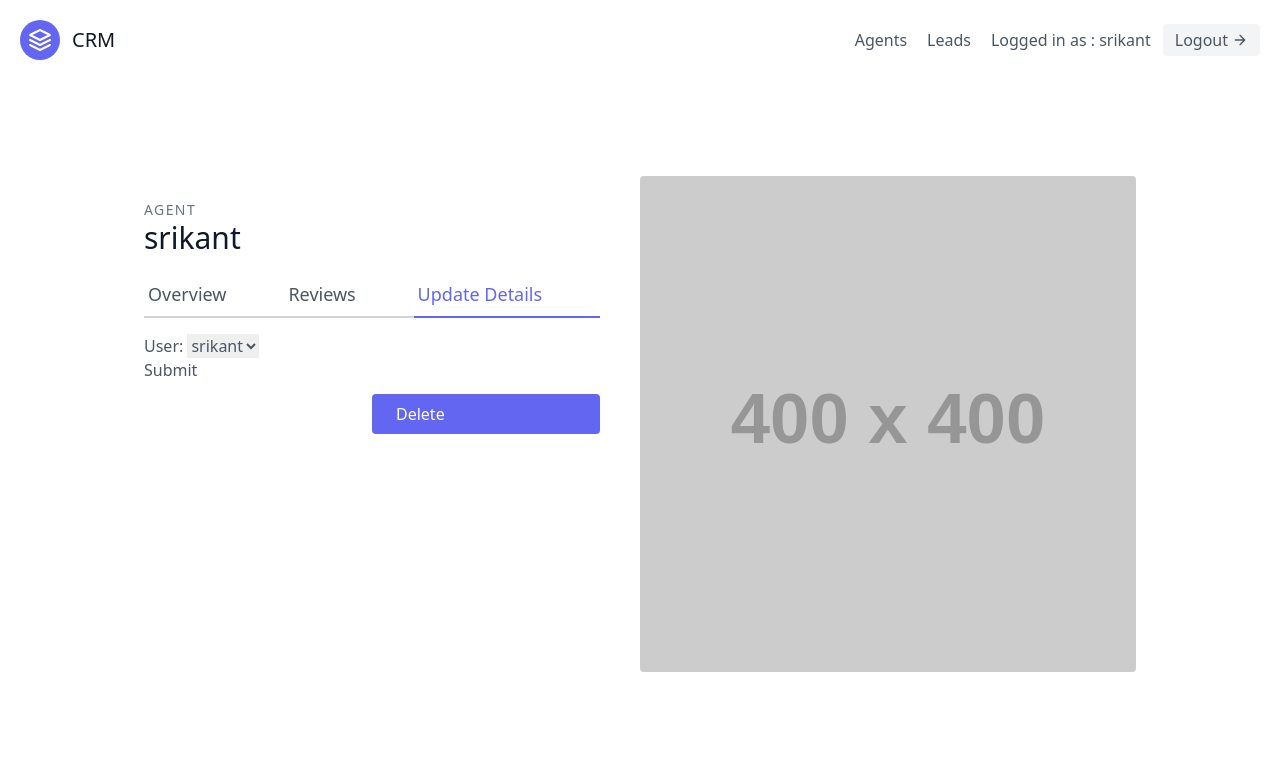
After one commit to Srikant-Jena/CRM-APP, a Django app: page /agents/1/update/ in a window 1280 px wide. The commit adds this page. Shown: the top 767 px of the page. Run offline with Django 4.2, Linux system fonts and the light colour scheme; a user stored in the database is signed in; data comes from the database, SQL or seed files in the repository; both versions use the stored data as it was after the commit; grey boxes labelled with a size stand in for pictures from a placeholder-image service; parts of the project's set-up code (start-up, migrations or seed data) failed here and were passed over; some libraries are stand-ins or nearby versions.

Commit message:
Fifth commit

```diff
--- a/agents/forms.py
+++ b/agents/forms.py
@@ -1,16 +1,11 @@
 from django import forms
-from django.contrib.auth import get_user_model
-from django.contrib.auth.forms import UserCreationForm
-
-User = get_user_model()
+from leads.models import Agent
 
 
 class AgentModelForm(forms.ModelForm):
     class Meta:
-        model = User
+        model = Agent
         fields = (
-            'email',
-            'username',
-            'first_name',
-            'last_name'
+            'user',
+
         )
--- /dev/null
+++ b/agents/mixins.py
@@ -0,0 +1,10 @@
+from django.contrib.auth.mixins import AccessMixin
+from django.shortcuts import redirect
+
+
+class OrganisorAndLoginRequiredMixin(AccessMixin):
+    """Verify that the current user is authenticated and is an organisor."""
+    def dispatch(self, request, *args, **kwargs):
+        if not request.user.is_authenticated or not request.user.is_organisor:
+            return redirect("leads:lead-list")
+        return super().dispatch(request, *args, **kwargs)
--- a/agents/templates/agents/agent_list.html
+++ b/agents/templates/agents/agent_list.html
@@ -13,7 +13,7 @@
                 <h1 class="text-4xl text-gray-800">Agents</h1>
             </div>
             <div>
-                <a class = "text-gray-500 hover:text-blue-500" href = "{% url 'leads:lead-create'%}"> Create a new Agent</a>
+                <a class = "text-gray-500 hover:text-blue-500" href = "{% url 'agents:agent-create'%}"> Create a new Agent</a>
             </div>
         </div>
         <div class="flex flex-wrap -m-4">
@@ -28,7 +28,7 @@
                 <div class="flex-grow">
                     <h2 class="text-gray-900 text-lg title-font font-medium mb-3">{{ agent.user.username}}</h2>
                     <p class="leading-relaxed text-base">Blue bottle crucifix vinyl post-ironic four dollar toast vegan taxidermy. Gastropub indxgo juice poutine.</p>
-                    <a href="{% url 'leads:lead-detail' lead.pk %}" class="mt-3 text-indigo-500 inline-flex items-center">View this lead
+                    <a href="{% url 'agents:agent-detail' agent.pk %}" class="mt-3 text-indigo-500 inline-flex items-center">View this agent
                         <svg fill="none" stroke="currentColor" stroke-linecap="round" stroke-linejoin="round" stroke-width="2" class="w-4 h-4 ml-2" viewBox="0 0 24 24">
                            <path d="M5 12h14M12 5l7 7-7 7"></path>
                         </svg>
--- /dev/null
+++ b/agents/templates/agents/agent_update.html
@@ -0,0 +1,35 @@
+{% extends "base.html" %}
+
+{% block content %}
+
+<section class="text-gray-600 body-font overflow-hidden">
+        <div class="container px-5 py-24 mx-auto">
+          <div class="lg:w-4/5 mx-auto flex flex-wrap">
+            <div class="lg:w-1/2 w-full lg:pr-10 lg:py-6 mb-6 lg:mb-0">
+              <h2 class="text-sm title-font text-gray-500 tracking-widest">AGENT</h2>
+              <h1 class="text-gray-900 text-3xl title-font font-medium mb-4">{{ agent.user.username}}</h1>
+              <div class="flex mb-4">
+                <a href = "{% url 'agents:agent-detail' agent.pk %}" class="flex-grow border-b-2 border-gray-300 py-2 text-lg px-1">
+                        Overview
+                </a>
+                <a class="flex-grow border-b-2 border-gray-300 py-2 text-lg px-1">
+                        Reviews
+                </a>
+                <a href = "{% url 'agents:agent-detail' agent.pk %}" class="flex-grow text-indigo-500 border-b-2 border-indigo-500 py-2 text-lg px-1">Update Details</a>
+              </div>
+              <form method ="POST">
+                {% csrf_token %}
+                {{form.as_p}}
+                <button type="submit">Submit</button>
+              </form>
+              <a href = "{% url 'agents:agent-delete' agent.pk %}" class="w-1/2 mt-3 flex ml-auto text-white bg-indigo-500 border-0 py-2 px-6 focus:outline-none hover:bg-indigo-600 rounded">
+                Delete
+              </a>
+            </div>
+            <img alt="ecommerce" class="lg:w-1/2 w-full lg:h-auto h-64 object-cover object-center rounded" src="https://dummyimage.com/400x400">
+          </div>
+        </div>
+      </section>
+
+
+{% endblock content %}
--- a/agents/urls.py
+++ b/agents/urls.py
@@ -1,5 +1,7 @@
 from django.urls import path
-from .views import AgentListView
+from .views import (AgentListView , AgentCreateView ,
+                    AgentDetailView , AgentUpdateView,
+                    AgentDeleteView )
 
 
 
@@ -8,7 +10,11 @@ from .views import AgentListView
 app_name = "agents"
 
 urlpatterns = [
-    path('', AgentListView.as_view(), name  = 'agents'),
+    path('', AgentListView.as_view(), name  = 'agent-list'),
+    path('create/', AgentCreateView.as_view(), name  = 'agent-create'),
+    path('<int:pk>/', AgentDetailView.as_view(), name='agent-detail'),
+    path('<int:pk>/update/', AgentUpdateView.as_view(), name='agent-update'),
+    path('<int:pk>/delete/', AgentDeleteView.as_view(), name='agent-delete'),
 
 
 
--- a/agents/views.py
+++ b/agents/views.py
@@ -2,18 +2,64 @@ from django.views import generic
 from django.contrib.auth.mixins import LoginRequiredMixin
 from django.shortcuts import reverse
 from leads.models import Agent
+from .forms import AgentModelForm
+from .mixins import OrganisorAndLoginRequiredMixin
 
 
-class AgentListView(LoginRequiredMixin, generic.ListView):
+
+class AgentListView(OrganisorAndLoginRequiredMixin, generic.ListView):
     template_name = "agents/agent_list.html"
 
     def get_queryset(self):
-        return Agent.objects.all()
+        organisation = self.request.user.userprofile
+        return Agent.objects.filter(organisation=organisation)
 
 
-class AgentCreateView(LoginRequiredMixin, generic.CreateView):
+class AgentCreateView(OrganisorAndLoginRequiredMixin, generic.CreateView):
     template_name = "agents/agent_create.html"
     form_class = AgentModelForm
 
     def get_success_url(self):
         return reverse("agents:agent-list")
+
+    def form_valid(self, form):
+        agent = form.save(commit= False)
+        agent.organisation = self.request.user.userprofile
+        agent.save()
+        return super(AgentCreateView, self).form_valid(form)
+
+
+class AgentDetailView(OrganisorAndLoginRequiredMixin, generic.DetailView):
+    template_name = "agents/agent_detail.html"
+    context_object_name = "agent"
+
+    def get_queryset(self):
+        organisation = self.request.user.userprofile
+        return Agent.objects.filter(organisation=organisation)
+
+
+
+
+class AgentUpdateView(OrganisorAndLoginRequiredMixin, generic.UpdateView):
+    template_name = "agents/agent_update.html"
+    form_class = AgentModelForm
+
+    def get_success_url(self):
+        return reverse("agents:agent-list")
+
+    def get_queryset(self):
+        organisation = self.request.user.userprofile
+        return Agent.objects.filter(organisation=organisation)
+
+
+
+class AgentDeleteView(OrganisorAndLoginRequiredMixin, generic.DeleteView):
+    template_name = "agents/agent_delete.html"
+    context_object_name = "agent"
+
+    def get_success_url(self):
+        return reverse("agents:agent-list")
+
+    def get_queryset(self):
+        organisation = self.request.user.userprofile
+        return Agent.objects.filter(organisation=organisation)
--- a/leads/models.py
+++ b/leads/models.py
@@ -6,7 +6,12 @@ from django.contrib.auth.models import AbstractUser
 
 
 class User(AbstractUser):
-    pass
+    is_organisor = models.BooleanField(default=True)
+    is_agent = models.BooleanField(default=False)
+
+
+
+
 
 class UserProfile(models.Model):
     user = models.OneToOneField(User, on_delete=models.CASCADE)
--- a/templates/navbar.html
+++ b/templates/navbar.html
@@ -9,9 +9,13 @@
       <nav class="md:ml-auto flex flex-wrap items-center text-base justify-center">
         <a class="mr-5 hover:text-gray-900"></a>
         <a class="mr-5 hover:text-gray-900"></a>
-        <a href = "{% url 'leads:lead-list'%}" class="mr-5 hover:text-gray-900">Leads</a>
         {% if not request.user.is_authenticated %}
           <a href = "{% url 'signup' %}" class="mr-5 hover:text-gray-900">Signup</a>
+        {%else%}
+          {% if request.user.is_organisor %}
+            <a href = "{% url 'agents:agent-list'%}" class="mr-5 hover:text-gray-900">Agents</a>
+          {% endif %}
+          <a href = "{% url 'leads:lead-list'%}" class="mr-5 hover:text-gray-900">Leads</a>
         {% endif %}
       </nav>
       {% if request.user.is_authenticated %}
```
Also changed, not shown: agents/templates/agents/agent_create.html (added, +14 -0 lines), agents/templates/agents/agent_delete.html (added, +14 -0 lines), agents/templates/agents/agent_detail.html (added, +48 -0 lines), db.sqlite3.
